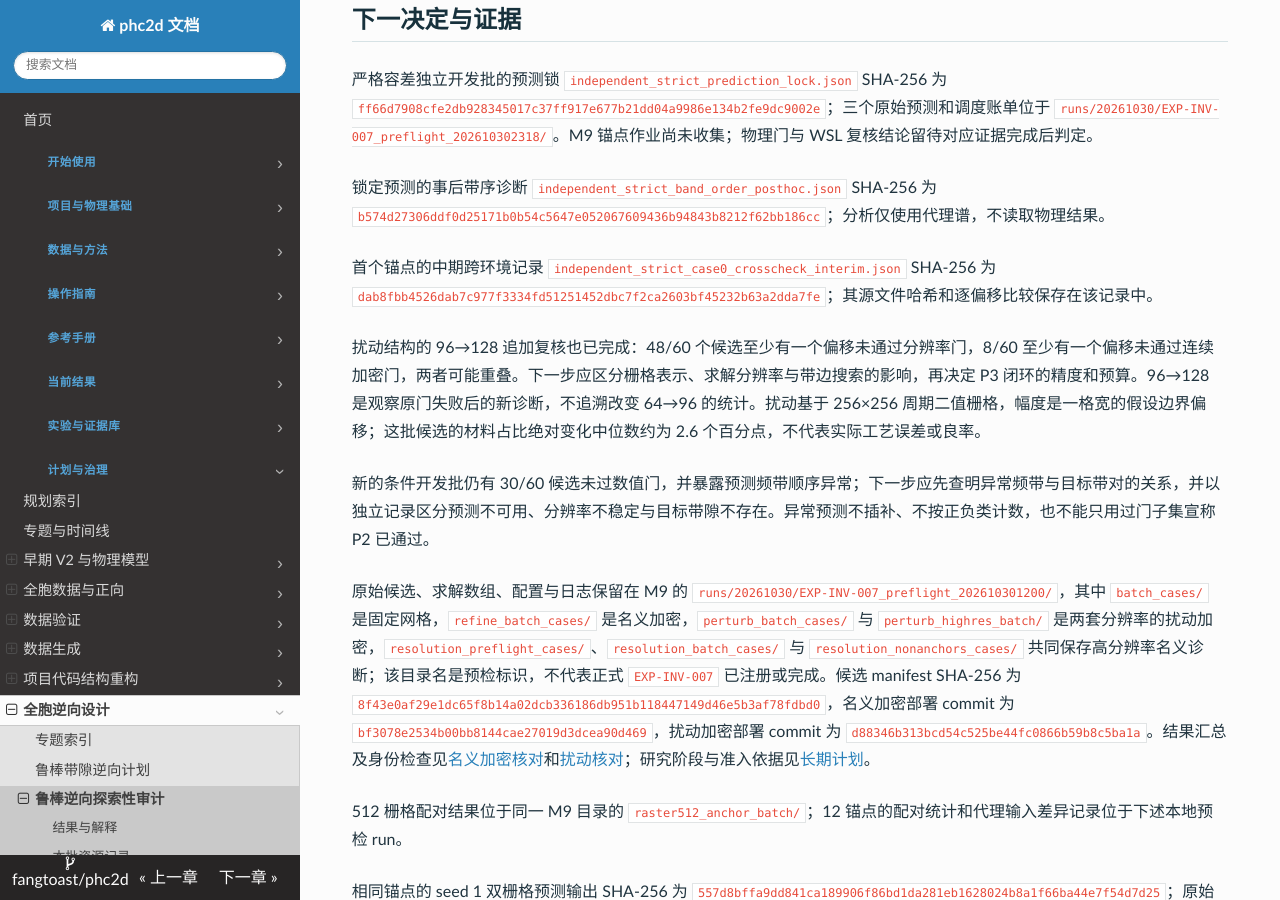
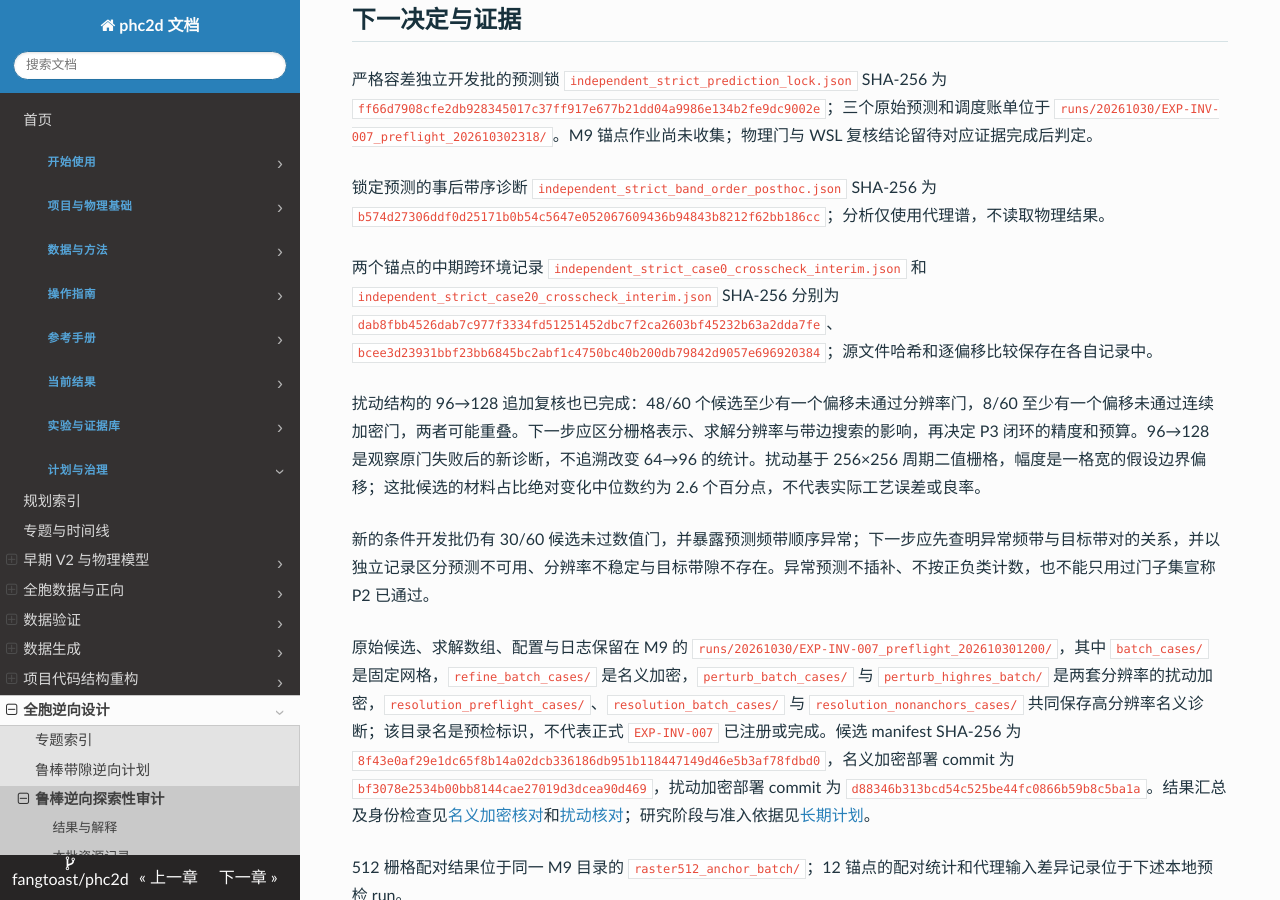
Before and after one commit to fangtoast/phc2d, an MkDocs documentation site: the page built from docs/results/inverse/鲁棒带隙逆向可用性审计.md, in a window 1280 px wide and 900 px high, scrolled down 5864 px. Built offline with MkDocs 1.6.1, drawn with Linux system fonts in a browser that asks for light colours; some of the changed text lies outside the part shown.

Commit message:
Record second strict anchor crosscheck

```diff
--- a/docs/results/inverse/鲁棒带隙逆向可用性审计.md
+++ b/docs/results/inverse/鲁棒带隙逆向可用性审计.md
@@ -36,7 +36,7 @@ source_artifacts:
 |---|---|---|
 | 严格容差独立开发批的预测锁 | 三个冻结模型的 60 候选预测均完成，首候选 CPU/GPU 一致性门通过；seed 0/1/2 分别有 0/5/4 条带序异常。来源 732 的锚点在 seed 1 和 2 均异常，无法按冻结合同评分 | 已不能满足该批预注册的 12 来源全部可评分条件，不能通过替换样本或放宽门槛改变判断。三 seed 共用同一来源；锁定仅为代理证据，不代表 MPB 结果。12 个锚点的 M9 作业 `6617912` 已提交，物理数值门和跨环境检查待完成 |
 | 严格批次带序异常位置 | 事后检查已锁定谱，seed 1 的 5 条和 seed 2 的 4 条异常均位于目标 B4–B5；锚点两 seed 的最小相邻频差分别约为 −0.00768 和 −0.000229 | 这是同一来源的代理谱诊断，不是独立结构样本或物理结果；不能仅把非目标频带异常排除后恢复评分。下一轮需独立评估带序问题的修复及其对目标带边误差的影响 |
-| 严格批次首个预选锚点的跨环境中期检查 | case 0 的三个偏移在 M9 与 WSL 的加密 k 点、数值门判断和求解器身份一致；已保存频谱的最大绝对差为 0 | 单锚点中期检查，不替代冻结的六例复核，也不单独证明数值门已通过或整个批次通过 |
+| 严格批次预选锚点的跨环境中期检查 | case 0 和 20 的三个偏移在 M9 与 WSL 的加密 k 点、数值门判断和求解器身份一致；各自已保存频谱的最大绝对差为 0 | 两个锚点中期检查，不替代冻结的六例复核，也不单独证明数值门已通过或整个批次通过 |
 | 样本与目标 | K5 Binary validation 的 12 个锚点，每个含锚点共 5 个候选；TE、B9–B10、目标 $a/\lambda=0.83$ | 样本与频率在查看开发分布后确定，不是预注册测试 |
 | 冻结 Global–Local checkpoint 合同 | seed 0/1/2 在同一 K5 Binary validation 的 1,000 个样本上回放，Bands 2–10 MRE 分别约为 0.566822%、0.549704%、0.550749%，与各自 checkpoint 记录均相差不到 0.001 个百分点 | seed 0 在 N40、seed 1/2 在 N56；仅验证 checkpoint、输入与 validation 指标合同，不证明逆向性能或物理验收 |
 | 开发集目标覆盖 | 同源 validation 的 1,000 个结构中，固定 81 点标签只有 6 个在 B9–B10 对目标频率有正裕量 | 是名义粗标签统计；未加密带边、未施加扰动，不等于物理成功数，也不能外推 test |
@@ -179,7 +179,7 @@ source_artifacts:
 
 锁定预测的事后带序诊断 `independent_strict_band_order_posthoc.json` SHA-256 为 `b574d27306ddf0d25171b0b54c5647e052067609436b94843b8212f62bb186cc`；分析仅使用代理谱，不读取物理结果。
 
-首个锚点的中期跨环境记录 `independent_strict_case0_crosscheck_interim.json` SHA-256 为 `dab8fbb4526dab7c977f3334fd51251452dbc7f2ca2603bf45232b63a2dda7fe`；其源文件哈希和逐偏移比较保存在该记录中。
+两个锚点的中期跨环境记录 `independent_strict_case0_crosscheck_interim.json` 和 `independent_strict_case20_crosscheck_interim.json` SHA-256 分别为 `dab8fbb4526dab7c977f3334fd51251452dbc7f2ca2603bf45232b63a2dda7fe`、`bcee3d23931bbf23bb6845bc2abf1c4750bc40b200db79842d9057e696920384`；源文件哈希和逐偏移比较保存在各自记录中。
 
 扰动结构的 96→128 追加复核也已完成：48/60 个候选至少有一个偏移未通过分辨率门，8/60 至少有一个偏移未通过连续加密门，两者可能重叠。下一步应区分栅格表示、求解分辨率与带边搜索的影响，再决定 P3 闭环的精度和预算。96→128 是观察原门失败后的新诊断，不追溯改变 64→96 的统计。扰动基于 256×256 周期二值栅格，幅度是一格宽的假设边界偏移；这批候选的材料占比绝对变化中位数约为 2.6 个百分点，不代表实际工艺误差或良率。
 
```
